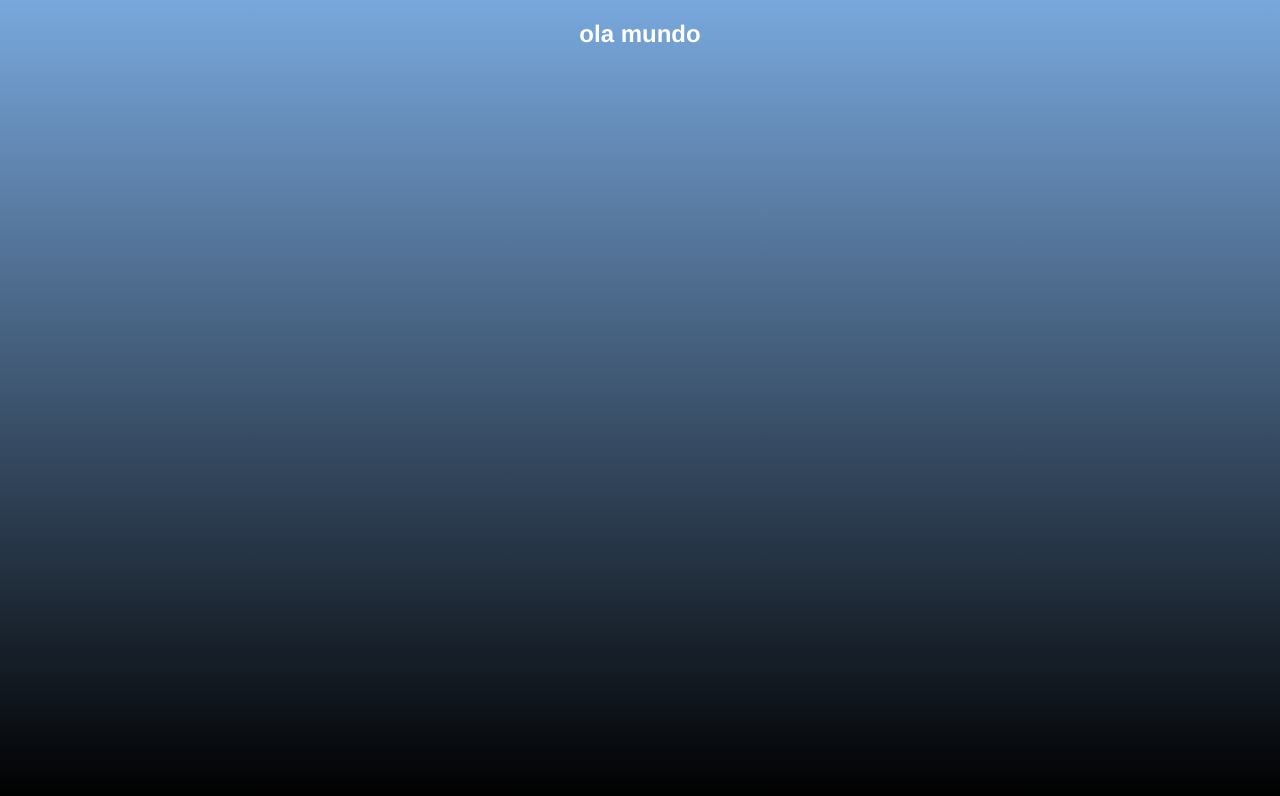
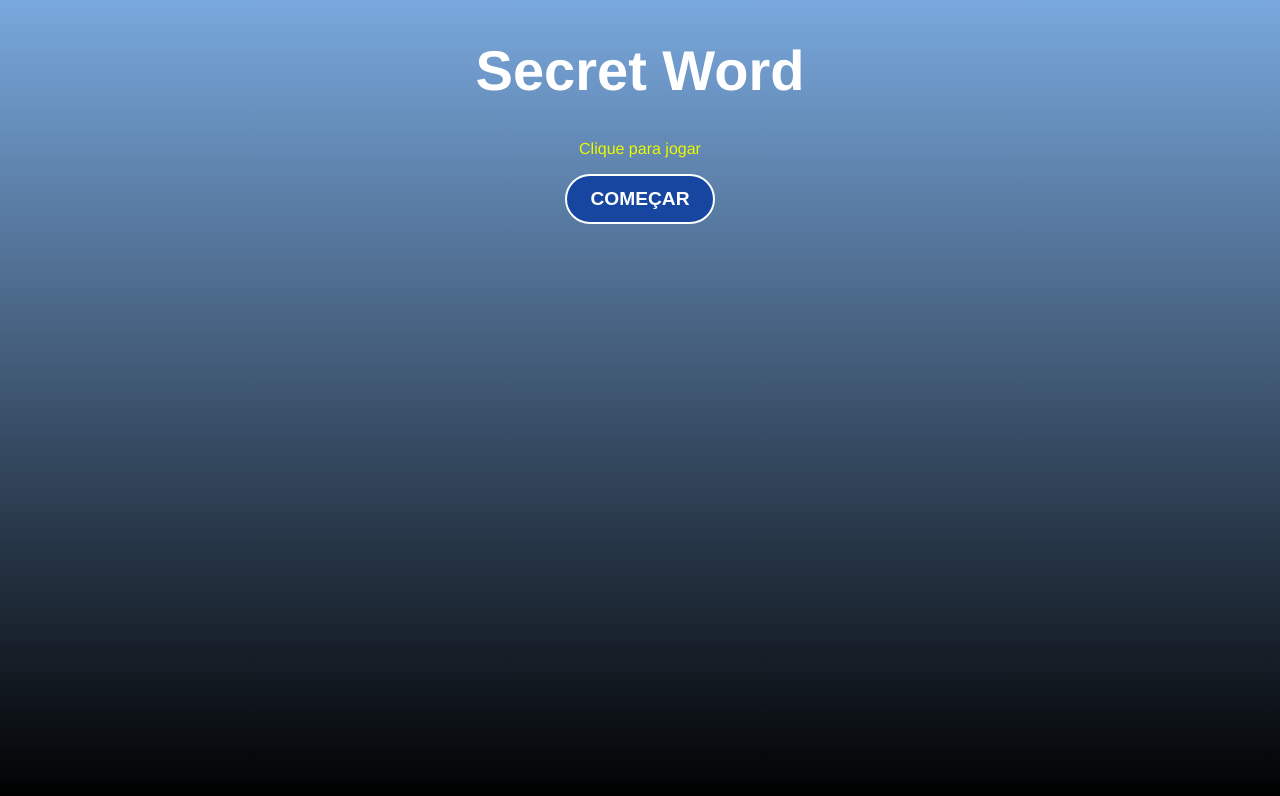
Before and after one commit to alexfarias7/Secret_Word, a React (Vite) app: page / in a window 1280 px wide. Shown: the top 796 px of the page. Built offline with nearby package versions, Linux system fonts and the light colour scheme.

Commit message:
add css in StartScreen

```diff
--- a/src/App.jsx
+++ b/src/App.jsx
@@ -1,10 +1,11 @@
 import './App.css'
+import StartScreen from './components/Startscreen'
 
 function App() {
 
   return (
     <div className="App">
-    <h2>ola mundo</h2>
+    <StartScreen/>
     </div>
   )
 }
--- /dev/null
+++ b/src/components/Startscreen/index.jsx
@@ -0,0 +1,13 @@
+import styles from "./style.module.css";
+
+const StartScreen = () => {
+  return (
+    <div className={styles.start}>
+      <h1>Secret Word</h1>
+      <p>Clique para jogar</p>
+      <button>Começar</button>
+    </div>
+  );
+};
+
+export default StartScreen;
--- /dev/null
+++ b/src/components/Startscreen/style.module.css
@@ -0,0 +1,8 @@
+.start h1{
+font-size: 3.5em;
+}
+
+.start p{
+    margin-bottom: 1em;
+    color: #ecfa00;
+}
--- a/src/index.css
+++ b/src/index.css
@@ -9,3 +9,22 @@
     background: linear-gradient(180deg, rgb(121, 168, 221) 0%, rgba(0,0,0,1) 100% );
     color: #fff;
 }
+
+button{
+    background-color: #1646a0;
+    color: #fff;
+    padding: 0.45px;
+    border: 2px solid #ffff;
+    border-radius: 25px;
+    height: 50px;
+    width: 150px;
+    text-transform: uppercase;
+    font-weight: bold;
+    font-size: 1.2em;
+    cursor: pointer;
+    transition: 0.4s;
+}
+
+button:hover{
+    background-color: #0923af;
+}
```
